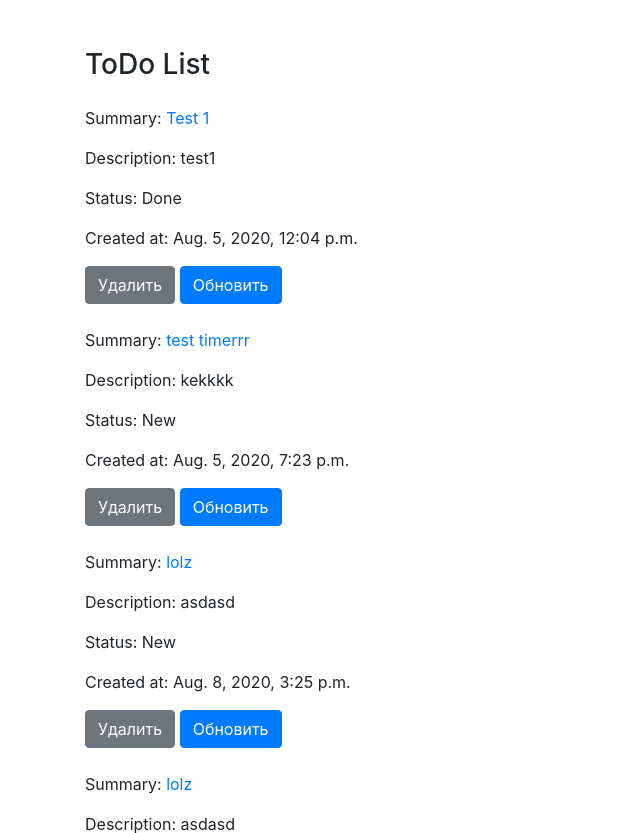
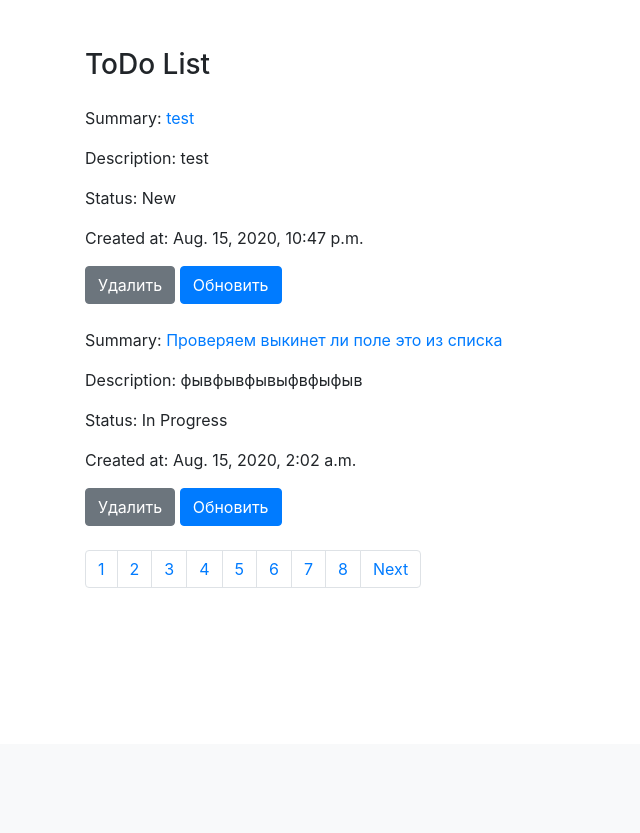
Before and after one commit to dshwets/Home_work_45, a Django app: page / in a window 1280 px wide. Shown: the part 56-889 px from the top of the page, without its empty margins (0-640 px from the left). After the commit the page ends 644 px from the top, so only its background shows below. Run offline with Django 3.2, Linux system fonts and the light colour scheme; data comes from the database, SQL or seed files in the repository; some libraries are stand-ins or nearby versions.

Commit message:
Изменил вью на ЛистВью, добавил Пагинацию.

```diff
--- a/source/webapp/templates/index.html
+++ b/source/webapp/templates/index.html
@@ -21,6 +21,19 @@ TODO List
             <a href="{% url 'update_todo' to_do_action.pk %}"><button type="button" class="btn btn-primary">Обновить</button></a>
         <br><br>
         {% endfor %}
+    <nav aria-label="Page navigation example">
+        <ul class="pagination">
+            {% if page_obj.has_previous %}
+                <li class="page-item"><a class="page-link" href="?page={{ page_obj.previous_page_number }}">Previous</a></li>
+            {% endif %}
+            {% for page in page_obj.paginator.page_range %}
+                <li class="page-item"><a class="page-link" href="?page={{page}}">{{ page }}</a></li>
+            {% endfor %}
+            {% if page_obj.has_next %}
+                                <li class="page-item"><a class="page-link" href="?page={{ page_obj.next_page_number }}">Next</a></li>
+            {% endif %}
+      </ul>
+    </nav>
 {% endblock %}
 <script src="https://code.jquery.com/jquery-3.5.1.slim.min.js" integrity="sha384-DfXdz2htPH0lsSSs5nCTpuj/zy4C+OGpamoFVy38MVBnE+IbbVYUew+OrCXaRkfj" crossorigin="anonymous"></script>
 <script src="https://cdn.jsdelivr.net/npm/popper.js@1.16.0/dist/umd/popper.min.js" integrity="sha384-Q6E9RHvbIyZFJoft+2mJbHaEWldlvI9IOYy5n3zV9zzTtmI3UksdQRVvoxMfooAo" crossorigin="anonymous"></script>
--- a/source/webapp/views.py
+++ b/source/webapp/views.py
@@ -2,18 +2,23 @@ from django.shortcuts import render, redirect, get_object_or_404
 from django.http import HttpResponseNotAllowed
 from webapp.models import TO_DO_List
 from webapp.forms import ToDoForm
-from django.views.generic import View, TemplateView, FormView
+from django.views.generic import View, TemplateView, FormView, ListView
 from django.urls import reverse
 
 
 
-class IndexView(TemplateView):
+class IndexView(ListView):
     template_name = 'index.html'
+    model = TO_DO_List
+    context_object_name = 'to_do_list'
+    ordering = ['-created_at']
+    paginate_by = 2
+    paginate_orphans = 1
 
-    def get_context_data(self, **kwargs):
-        context = super().get_context_data(**kwargs)
-        context['to_do_list'] = TO_DO_List.objects.all()
-        return context
+    # def get_context_data(self, **kwargs):
+    #     context = super().get_context_data(**kwargs)
+    #     context['to_do_list'] = TO_DO_List.objects.all()
+    #     return context
 
 
 class DeleteTodoView(View):
```
